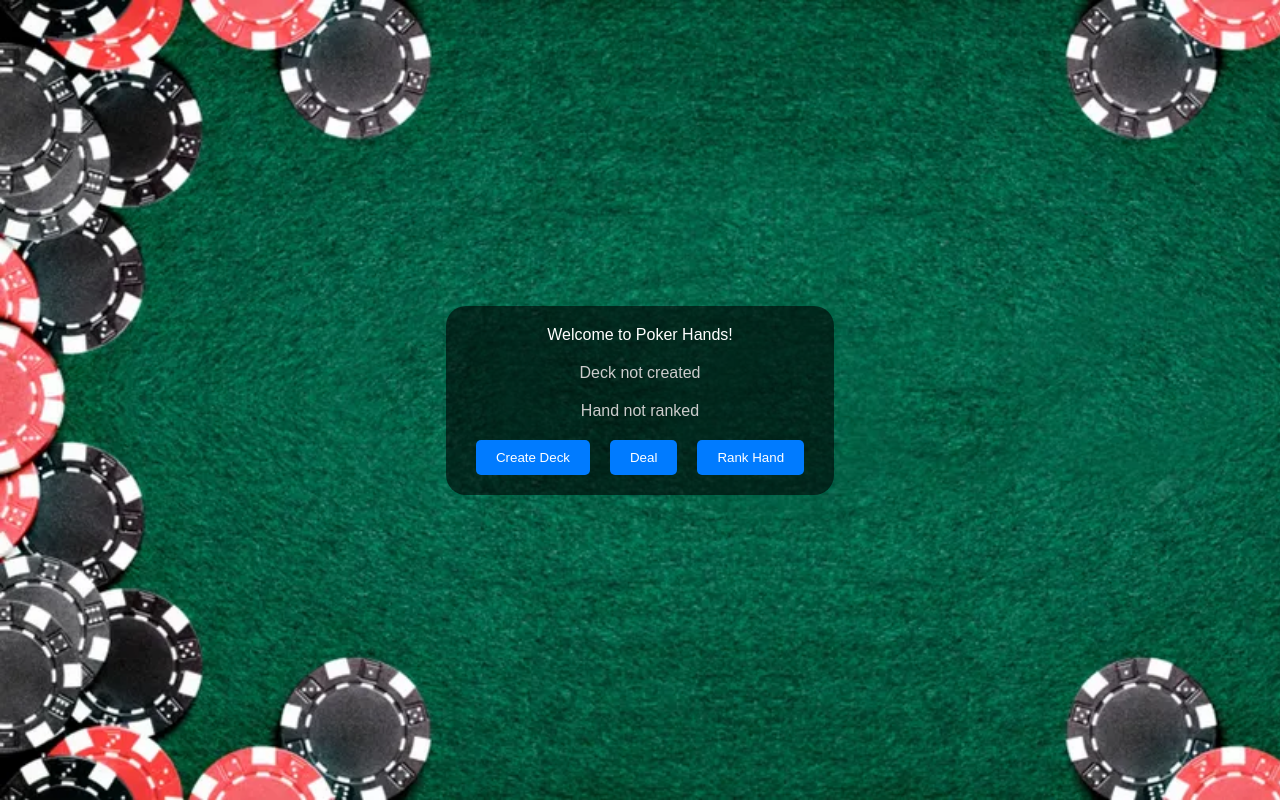
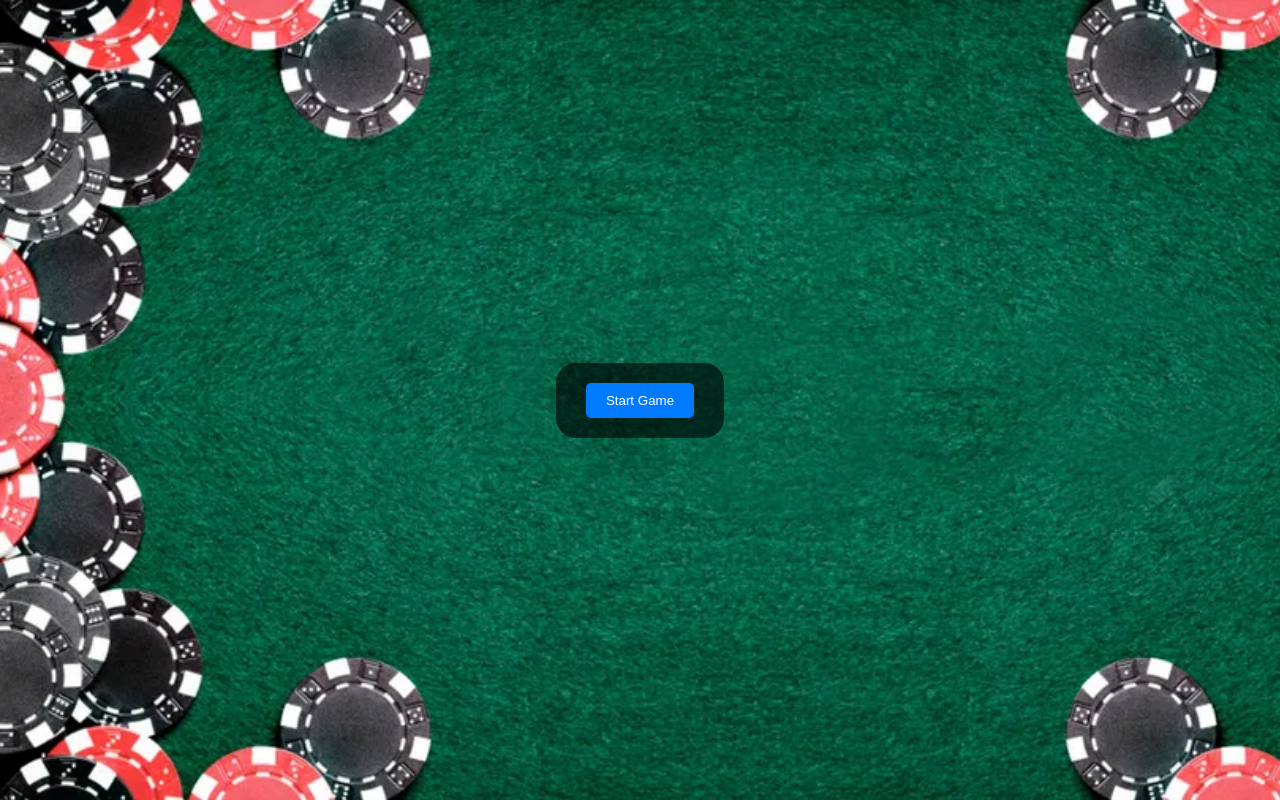
Before and after one commit to diegoallies/pokerhands-javascript-challenge, a React (Create React App) app: page / in a window 1280 px wide. Built offline with nearby package versions, Linux system fonts and the light colour scheme.

Commit message:
card image in place

```diff
--- a/src/App.css
+++ b/src/App.css
@@ -1,7 +1,7 @@
 .App {
   text-align: center;
   font-family: 'Arial', sans-serif;
-  background-image: url('/pokerbg.jpg'); /* Ensure correct path */
+  background-image: url('/pokerbg.jpg');
   background-size: cover;
   color: #fff;
   min-height: 100vh;
@@ -11,27 +11,23 @@
   justify-content: center;
 }
 
-.game-area {
-  background-color: rgba(0, 0, 0, 0.6); /* Semi-transparent black background */
+.game-area, .start-game-screen {
+  background-color: rgba(0, 0, 0, 0.6);
   padding: 20px;
   border-radius: 20px;
   margin: 20px;
   display: inline-block;
 }
 
-.controls {
-  margin-top: 20px;
-}
-
 button {
   margin: 0 10px;
   padding: 10px 20px;
-  background-color: #007bff; /* Bootstrap primary blue */
+  background-color: #007bff;
   color: white;
   border: none;
   border-radius: 5px;
   cursor: pointer;
-  transition: background-color 0.2s ease-in-out;
+  transition: background-color 0.2s;
 }
 
 button:hover {
@@ -39,21 +35,24 @@ button:hover {
 }
 
 .card {
-  display: inline-block;
-  margin: 5px;
-  padding: 10px 20px;
+  box-sizing: border-box;
+  width: 150px;
+  height: 214px;
+  margin:10px;
+  float: left;
+  background-color: white;
+  background-image: url('https://i.imgur.com/yKggR5N.png');
+  background-position-x: 0px;
+  background-position-y: center;
+  background-repeat: none;
+  background-position: middle center;
+  border: 1px #555555 solid;
   border-radius: 10px;
-  background-color: #fff;
-  color: #333;
-  box-shadow: 0 2px 4px rgba(0, 0, 0, 0.5);
-  font-size: 20px;
-}
+    -webkit-box-shadow: 2px 2px 3px 0px #000000;
+  box-shadow: 2px 2px 3px 0px #000000;
+  }
 
-.card.red {
-  color: #d42727;
-}
-
-.deck-info, .hand-info, .hand-rank-info {
+.deck-info, .hand-info, .hand-rank-info, .start-game-screen {
   color: #fff;
   margin: 20px 0;
 }
@@ -62,15 +61,14 @@ button:hover {
   color: #ccc;
 }
 
-/* Responsive adjustments */
 @media (max-width: 768px) {
-  .game-area {
+  .game-area, .start-game-screen {
     width: 90%;
     padding: 10px;
   }
 
   .card {
-    padding: 8px 15px;
-    font-size: 16px;
+    width: 55px;
+    height: 74px;
   }
 }
--- a/src/App.js
+++ b/src/App.js
@@ -1,22 +1,37 @@
-import React from "react";
+import React, { useState } from "react";
 import './App.css';
-// Ensure that hooks are properly imported. The following paths are just placeholders and must reflect your actual project structure.
 import { useDeck } from "./hooks/useDeck";
 import { useHandRanker } from "./hooks/useHandRanker";
 
 function App() {
   const [deck, hand, shuffleDeck, deal] = useDeck();
   const [handRank, rankHand] = useHandRanker();
+  const [gameStarted, setGameStarted] = useState(false);
+
+  const handleStartGame = () => {
+    setGameStarted(true);
+    shuffleDeck();
+  };
+
+  if (!gameStarted) {
+    return (
+      <div className="App">
+        <div className="start-game-screen">
+          <button onClick={handleStartGame}>Start Game</button>
+        </div>
+      </div>
+    );
+  }
 
   return (
     <div className="App">
       <div className="game-area">
         <div className="welcome-banner">Welcome to Poker Hands!</div>
-        <Deck deck={deck}/>
-        <Hand hand={hand}/>
-        <HandRank handRank={handRank}/>
+        <Deck deck={deck} />
+        <Hand hand={hand} />
+        <HandRank handRank={handRank} />
         <div className="controls">
-          <button onClick={shuffleDeck}>Create Deck</button>
+          <button onClick={shuffleDeck}>Shuffle Deck</button>
           <button onClick={deal}>Deal</button>
           <button onClick={() => rankHand(hand)}>Rank Hand</button>
         </div>
@@ -59,20 +74,22 @@ function HandRank({handRank}) {
   );
 }
 
-function Card({card}) {
-  if (!card) return null;
-  const suitSymbols = {
-    diamonds: '♦️',
-    clubs: '♣️',
-    hearts: '♥️',
-    spades: '♠️',
+function Card({ card }) {
+  const calculateBackgroundPosition = () => {
+
+    const suitOrder = ['clubs', 'diamonds', 'hearts', 'spades'];
+    const valueOrder = ['Ace', '2', '3', '4', '5', '6', '7', '8', '9', '10', 'Jack', 'Queen', 'King'];
+
+    const cardValueIndex = valueOrder.indexOf(card.label);
+    const suitIndex = suitOrder.indexOf(card.suite.toLowerCase());
+
+    const cardIndexInSprite = (suitIndex * valueOrder.length + cardValueIndex) * -150;
+
+    return `${cardIndexInSprite}px center`;
   };
 
-  const suitColor = ['diamonds', 'hearts'].includes(card.suite) ? 'red' : 'black';
   return (
-    <div className={`card ${suitColor}`}>
-      {card.label} {suitSymbols[card.suite]}
-    </div>
+    <div className="card" style={{ backgroundPosition: calculateBackgroundPosition() }}></div>
   );
 }
 
```
